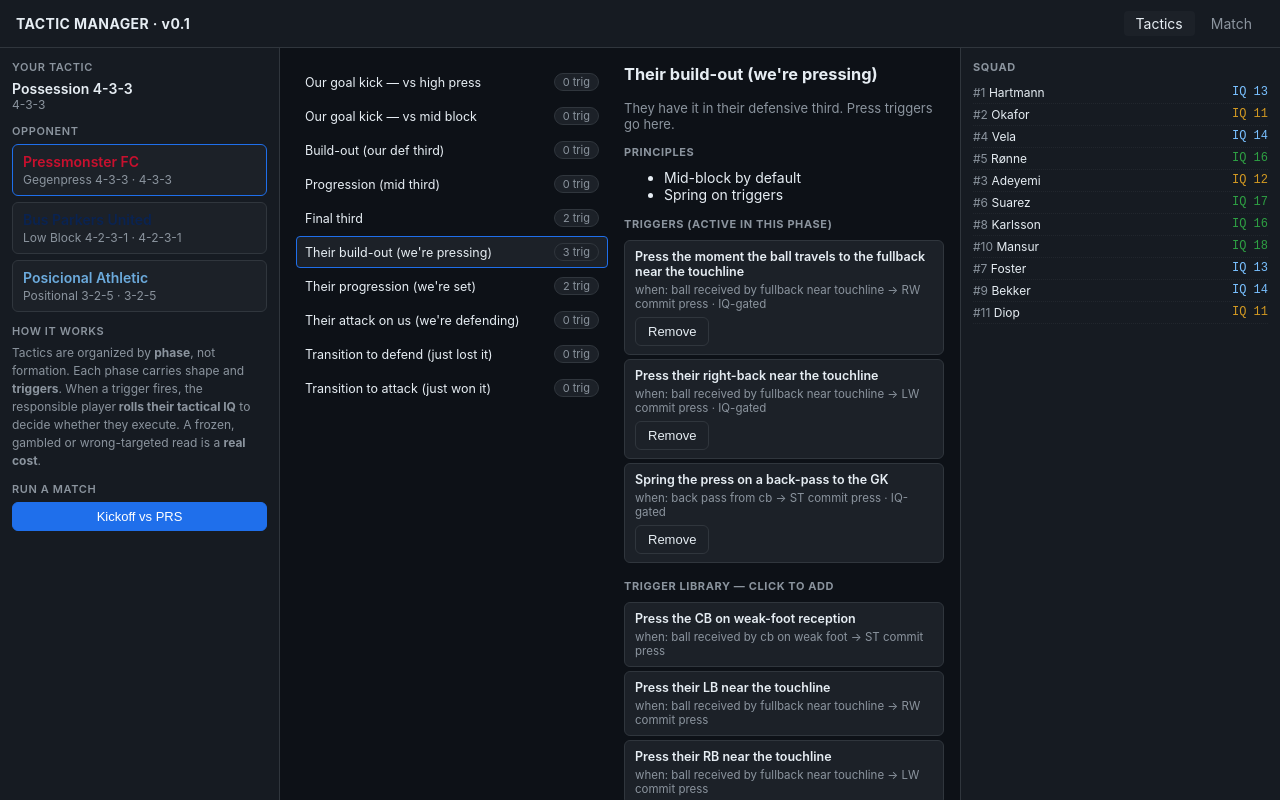
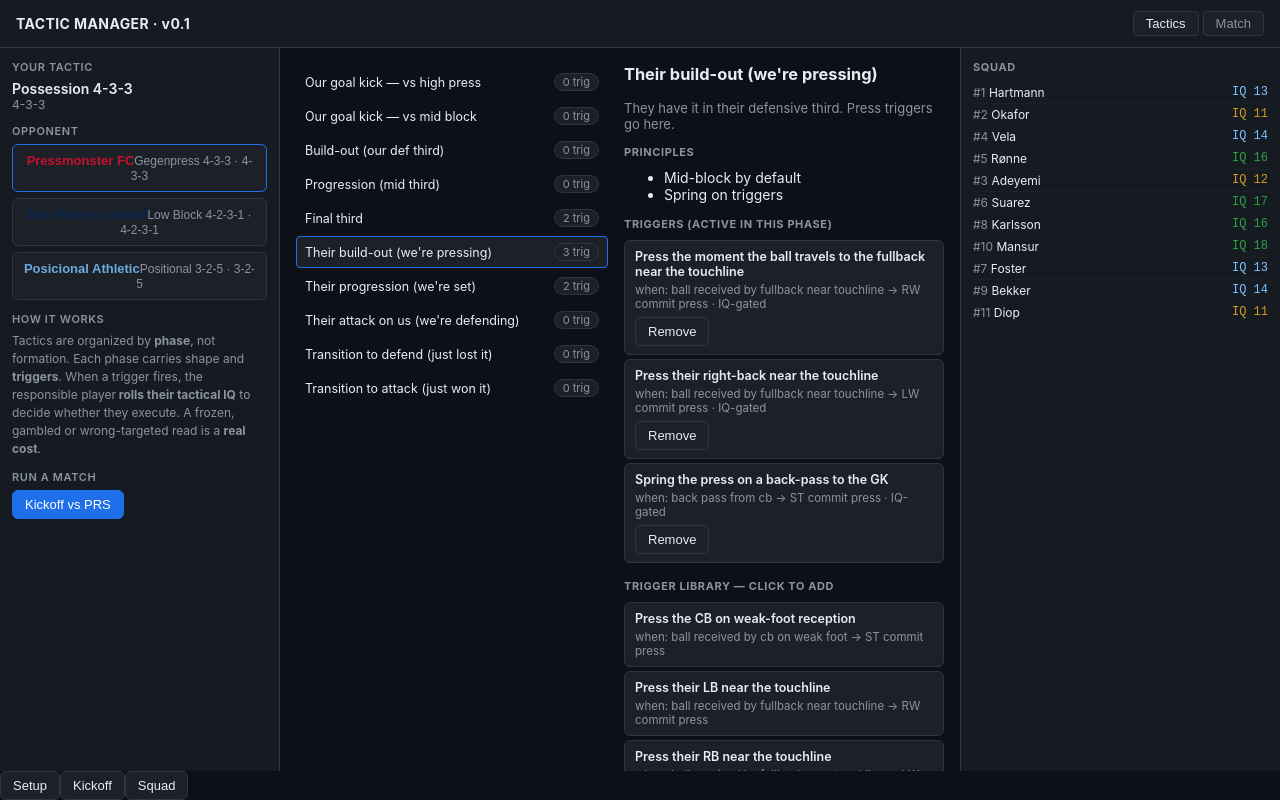
Before and after one commit to richsteve17/Tactic-Manager, a React (Vite) app: page / in a window 1280 px wide. Built offline with nearby package versions, Linux system fonts and the light colour scheme.

Commit message:
Add iOS-friendly app shell controls

```diff
--- a/src/app.tsx
+++ b/src/app.tsx
@@ -11,21 +11,27 @@ export function App() {
   const [tactic, setTactic] = useState<Tactic>(HOME_TEAM.tactic);
   const [opponentIdx, setOpponentIdx] = useState(0);
   const [matchKey, setMatchKey] = useState(0);
+  const [mobilePanel, setMobilePanel] = useState<'setup' | 'squad'>('setup');
 
   const home: Team = { ...HOME_TEAM, tactic };
   const away = OPPONENTS[opponentIdx];
 
+  function kickoff() {
+    setTab('match');
+    setMatchKey(k => k + 1);
+  }
+
   return (
     <div className="app">
-      <div className="topbar">
+      <header className="topbar">
         <h1>TACTIC MANAGER · v0.1</h1>
-        <div className="tabs">
-          <div className={`tab ${tab === 'tactics' ? 'active' : ''}`} onClick={() => setTab('tactics')}>Tactics</div>
-          <div className={`tab ${tab === 'match' ? 'active' : ''}`} onClick={() => setTab('match')}>Match</div>
-        </div>
-      </div>
+        <nav className="tabs" aria-label="Main view">
+          <button className={`tab ${tab === 'tactics' ? 'active' : ''}`} onClick={() => setTab('tactics')}>Tactics</button>
+          <button className={`tab ${tab === 'match' ? 'active' : ''}`} onClick={() => setTab('match')}>Match</button>
+        </nav>
+      </header>
 
-      <div className="sidebar">
+      <aside className={`sidebar mobile-${mobilePanel === 'setup' ? 'open' : 'closed'}`}>
         <h2>Your tactic</h2>
         <div style={{ fontWeight: 600 }}>{tactic.name}</div>
         <div style={{ color: 'var(--muted)', fontSize: 12 }}>{tactic.formationLabel}</div>
@@ -33,12 +39,12 @@ export function App() {
         <h2>Opponent</h2>
         <div className="opp-pick">
           {OPPONENTS.map((opp, i) => (
-            <div key={opp.id}
+            <button key={opp.id}
                  className={`opt ${i === opponentIdx ? 'active' : ''}`}
                  onClick={() => setOpponentIdx(i)}>
-              <div className="name" style={{ color: opp.primaryColor }}>{opp.name}</div>
-              <div className="sub">{opp.tactic.name} · {opp.tactic.formationLabel}</div>
-            </div>
+              <span className="name" style={{ color: opp.primaryColor }}>{opp.name}</span>
+              <span className="sub">{opp.tactic.name} · {opp.tactic.formationLabel}</span>
+            </button>
           ))}
         </div>
 
@@ -51,19 +57,19 @@ export function App() {
         </div>
 
         <h2>Run a match</h2>
-        <button className="primary" style={{ width: '100%' }} onClick={() => { setTab('match'); setMatchKey(k => k + 1); }}>
+        <button className="primary kickoff-button" onClick={kickoff}>
           Kickoff vs {away.shortName}
         </button>
-      </div>
+      </aside>
 
-      <div className="main">
+      <main className="main">
         {tab === 'tactics' && <PhaseEditor tactic={tactic} onChange={setTactic} />}
         {tab === 'match' && (
           <MatchView key={matchKey} home={home} away={away} onExit={() => setTab('tactics')} />
         )}
-      </div>
+      </main>
 
-      <div className="rightbar">
+      <aside className={`rightbar mobile-${mobilePanel === 'squad' ? 'open' : 'closed'}`}>
         <h2 style={{ fontSize: 11, color: 'var(--muted)', textTransform: 'uppercase', letterSpacing: 0.6, margin: 0 }}>Squad</h2>
         <div style={{ fontSize: 12, marginTop: 8 }}>
           {home.players.map(p => (
@@ -75,6 +81,12 @@ export function App() {
             </div>
           ))}
         </div>
+      </aside>
+
+      <div className="mobile-dock" aria-label="Mobile panels">
+        <button className={mobilePanel === 'setup' ? 'active' : ''} onClick={() => setMobilePanel('setup')}>Setup</button>
+        <button className={tab === 'match' ? 'active' : ''} onClick={kickoff}>Kickoff</button>
+        <button className={mobilePanel === 'squad' ? 'active' : ''} onClick={() => setMobilePanel('squad')}>Squad</button>
       </div>
     </div>
   );
```
